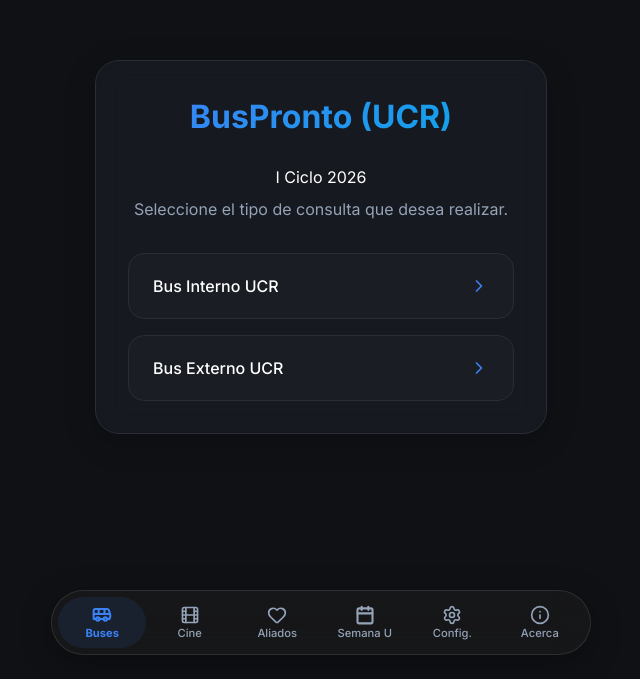
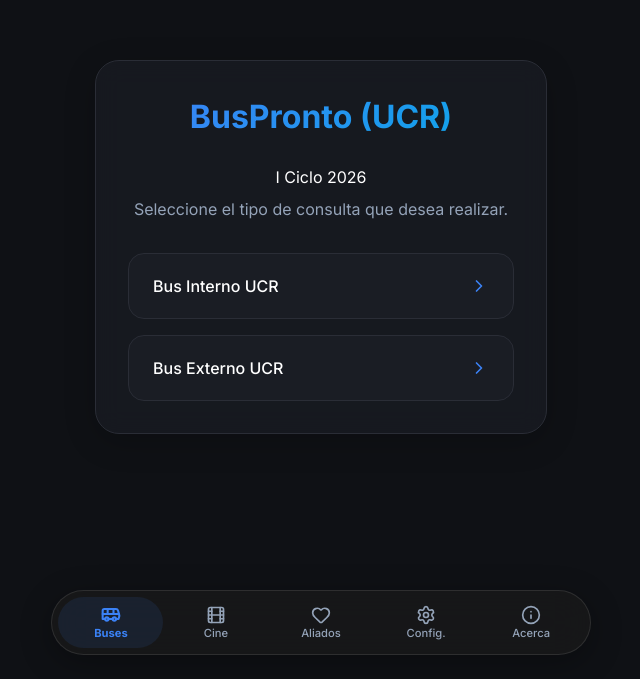
Before and after one commit to KobeMG/BusPronto, a React (Vite) app: page / in a window 1280 px wide. Shown: the part 121-800 px from the top of the page, without its empty margins (319-959 px from the left). Built offline with nearby package versions, Linux system fonts and the light colour scheme; no server answers; the database is empty.

Commit message:
Chao Demo

```diff
--- a/src/App.jsx
+++ b/src/App.jsx
@@ -39,7 +39,7 @@ function App() {
               <Route path="/aliados" element={<Sponsors />} />
               <Route path="/acerca" element={<About />} />
               <Route path="/configuracion" element={<Configuracion />} />
-              <Route path="/semana-u" element={<SemanaU />} />
+              {/* <Route path="/semana-u" element={<SemanaU />} /> */}
               {/* Catch-all: cualquier otra ruta redirige al menú principal (Home) */}
               <Route path="*" element={<Navigate to="/" replace />} />
             </Routes>
--- a/src/components/layout/BottomNav.jsx
+++ b/src/components/layout/BottomNav.jsx
@@ -50,7 +50,7 @@ const BottomNav = () => {
           <span className={styles.label}>Aliados</span>
         </Link>
 
-        <Link
+        {/*         <Link
           to="/semana-u"
           className={`${styles.navItem}`}
         >
@@ -58,7 +58,7 @@ const BottomNav = () => {
             <Calendar size={20} strokeWidth={2.5} />
           </div>
           <span className={styles.label}>Semana U</span>
-        </Link>
+        </Link> */}
 
         <Link
           to="/configuracion"
```
